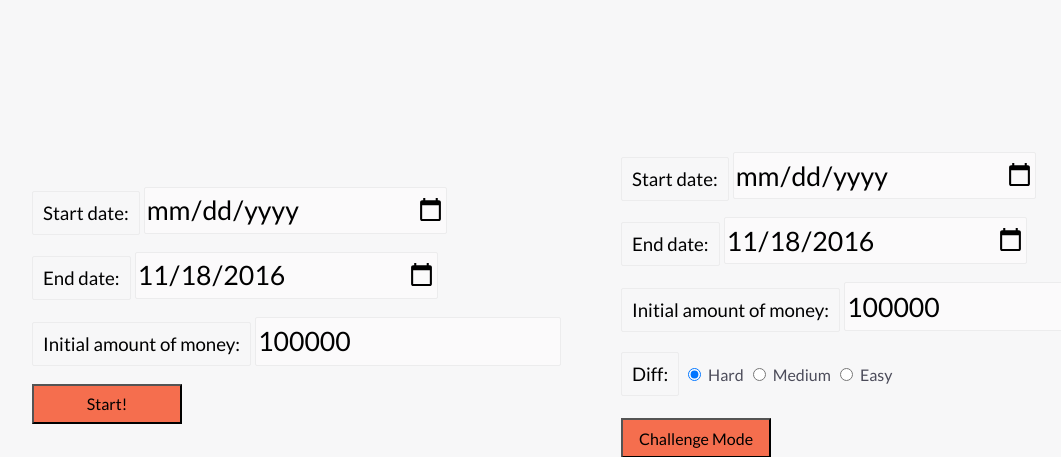
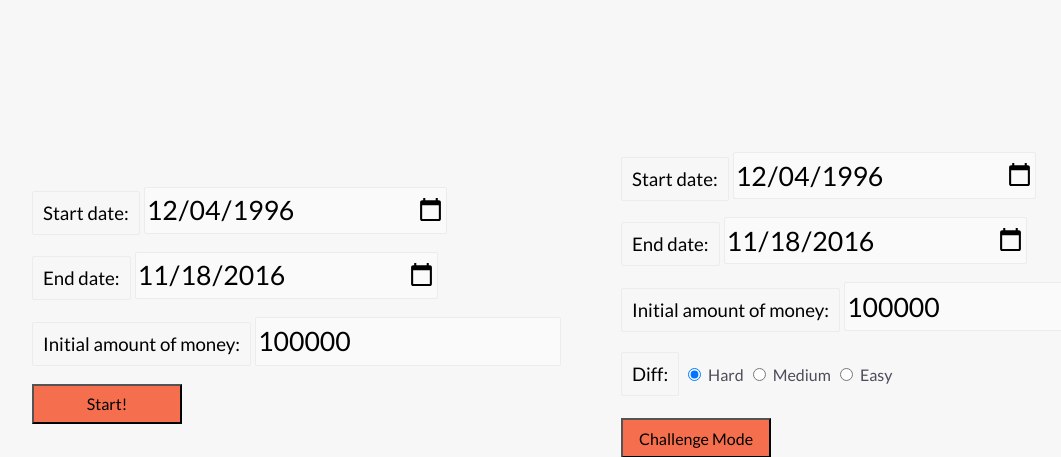
Before and after one commit to Aqueelmiq/TeamAJAHacks, a Flask app: page / in a window 1280 px wide. Shown: the part 219-676 px from the top of the page, without its empty margins (79-1140 px from the left). Run offline with Flask 2, Linux system fonts and the light colour scheme; lists and menus that the app fills with data are empty; parts of the project's set-up code (start-up, migrations or seed data) failed here and were passed over; some libraries are stand-ins or nearby versions.

Commit message:
Default initial date

```diff
--- a/templates/index.html
+++ b/templates/index.html
@@ -32,10 +32,10 @@
         <div class="index_form">
         <form action="/start">
         <label class="formlabel" id="sdate" for="start_date">Start date:</label>
-        <input class="forminput" type="date" name="start_date" max="{{ yesterday }}" required>
+        <input class="forminput" type="date" name="start_date" max="{{ yesterday }}" value="1996-12-04" required>
         <br/><br/>
         <label class="formlabel" id="edate" for="end_date">End date:</label>
-        <input class="forminput" type="date" name="end_date" max="{{ yesterday }}" value="{{ yesterday }}"required>
+        <input class="forminput" type="date" name="end_date" max="{{ yesterday }}" value="{{ yesterday }}" required>
         <br/><br/>
         <label class="formlabel" id = "amt" for="money">Initial amount of money:</label>
         <input class="forminput" type="number" name="money" min="0" value="100000" required>
@@ -48,7 +48,7 @@
         <div class="index_form">
         <form action="/game">
         <label class="formlabel" id="gsdate" for="start_date">Start date:</label>
-        <input class="forminput" type="date" name="start_date" max="{{ yesterday }}" required>
+        <input class="forminput" type="date" name="start_date" max="{{ yesterday }}" value="1996-12-04" required>
         <br/><br/>
         <label class="formlabel" id="gedate" for="end_date">End date:</label>
         <input class="forminput" type="date" name="end_date" max="{{ yesterday }}" value="{{ yesterday }}"required>
--- a/templates/page.html
+++ b/templates/page.html
@@ -41,8 +41,7 @@
             <hr>
 
         <div>
-            <h3>Date:</h3>
-            <p>{{ date.isoformat() }} {% if date >= end %} ALERT: THIS IS THE ENDING DATE {% endif %}</p>
+            <h3>Date: {{ date.isoformat() }} {% if date >= end %} ALERT: THIS IS THE ENDING DATE {% endif %}</h3>
             <form id="advance" action="/advance">
                 <p> Advance:
                 <input class="formbutton" type="Submit" name="advance" value="Day">
```
